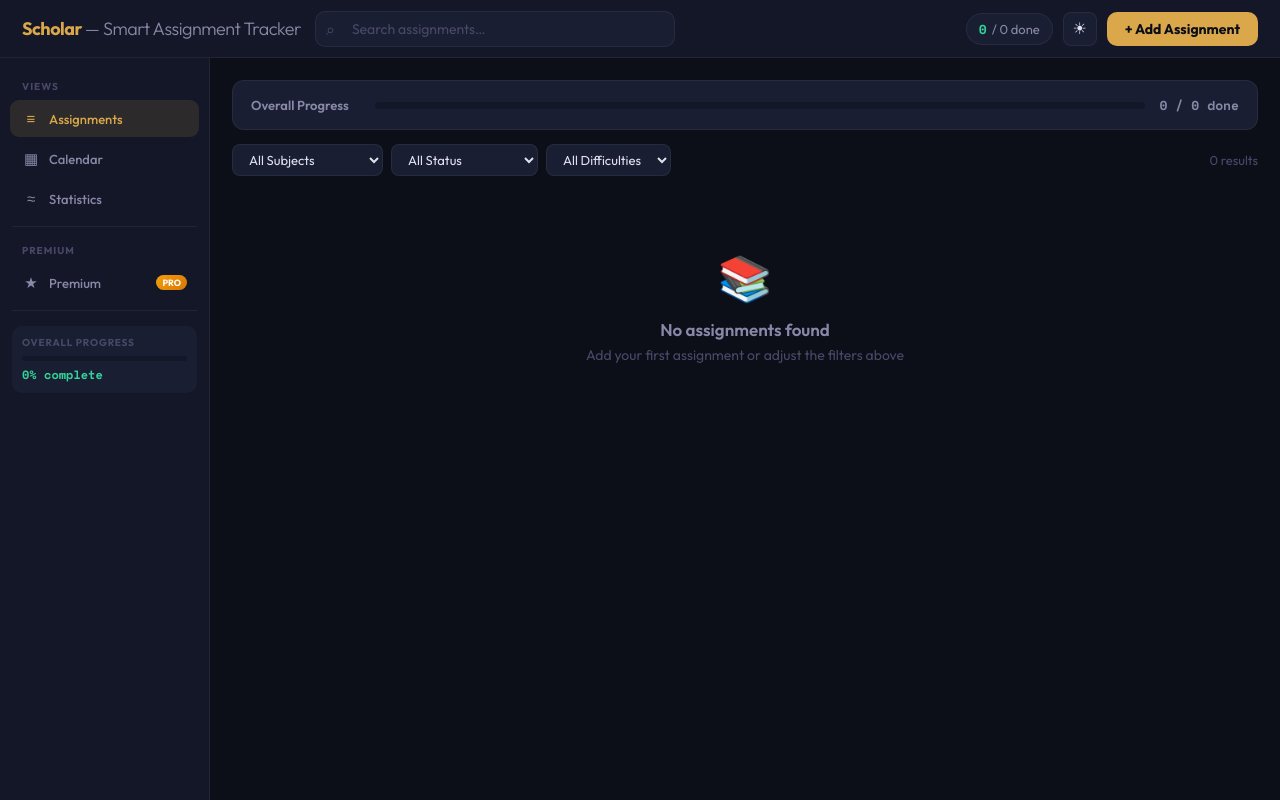
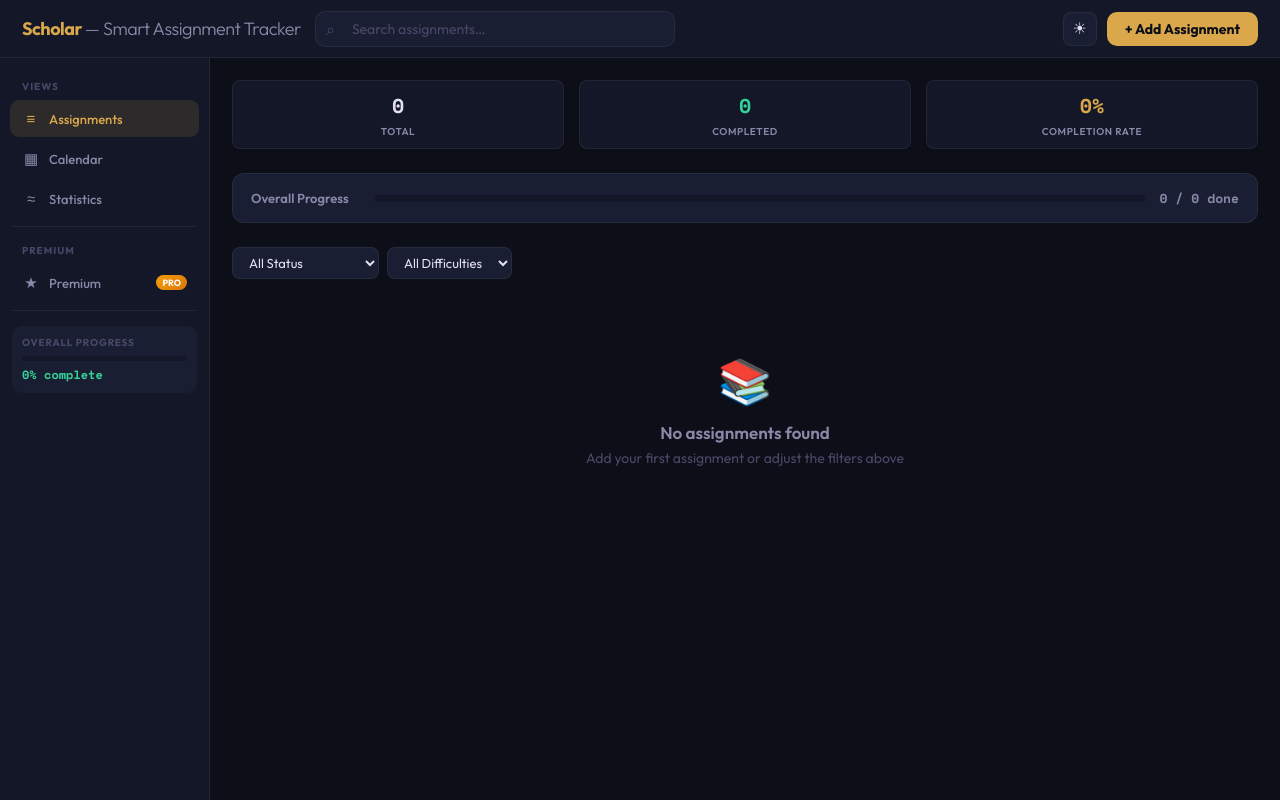
Before and after one commit to Pendragonnnnn/FrontEnd-Y2_T2_FinalProject, a React (Vite) app: page / in a window 1280 px wide. Built offline with nearby package versions, Linux system fonts and the light colour scheme.

Commit message:
New Version

```diff
--- a/src/components/AddModal.jsx
+++ b/src/components/AddModal.jsx
@@ -5,7 +5,7 @@ export default function AddModal({ initial, onClose, onSave }) {
   const today = new Date().toISOString().split('T')[0]
   const [form, setForm] = useState({
     title:      initial?.title      || '',
-    subject:    initial?.subject    || 'Math',
+    subject:    initial?.subject    || '',
     dueDate:    initial?.dueDate    || today,
     difficulty: initial?.difficulty || 'Medium',
     schedule:   initial?.schedule   || '',
@@ -23,17 +23,19 @@ export default function AddModal({ initial, onClose, onSave }) {
 
         <div className="form-field">
           <label className="form-label">Assignment Title *</label>
-          <input className="form-input" placeholder="e.g. Chapter 5 Essay" value={form.title}
+          <input className="form-input" placeholder="Please Enter Your Assignment Title" value={form.title}
             onChange={e => upd('title', e.target.value)} autoFocus />
         </div>
 
         <div className="form-row">
           <div className="form-field">
             <label className="form-label">Subject</label>
-            <select className="form-input" value={form.subject} onChange={e => upd('subject', e.target.value)}>
-              {SUBJECTS.map(s => <option key={s} value={s}>{s}</option>)}
-            </select>
-          </div>
+            <input
+              className="form-input" type="text" placeholder="Please Enter Your SUBJECT"
+              value={form.subject}
+              onChange={e => upd('subject', e.target.value)}
+          />
+        </div>
           <div className="form-field">
             <label className="form-label">Due Date *</label>
             <input className="form-input" type="date" value={form.dueDate} onChange={e => upd('dueDate', e.target.value)} />
--- a/src/components/AssignmentCard.jsx
+++ b/src/components/AssignmentCard.jsx
@@ -36,11 +36,6 @@ export default function AssignmentCard({ assignment: a, onToggle, onDelete, onEd
         <button className={`complete-btn ${a.completed ? 'yes' : ''}`} onClick={() => onToggle(a.id)}>
           {a.completed ? '✓ Completed' : '○ Mark Complete'}
         </button>
-        <label className="attach-btn">
-          📎 Attach
-          <input type="file" style={{ display: 'none' }}
-            onChange={e => { if (e.target.files[0]) onAttach(a.id, e.target.files[0].name); e.target.value = '' }} />
-        </label>
       </div>
     </div>
   )
--- a/src/components/ListView.jsx
+++ b/src/components/ListView.jsx
@@ -6,8 +6,11 @@ export default function ListView({
   assignments, search,
   filterSub, setFilterSub, filterStatus, setFilterStatus, filterDiff, setFilterDiff,
   onToggle, onDelete, onEdit, onProgress, onAttach,
-  doneCount, total, rate,
 }) {
+  const total     = assignments.length
+  const doneCount = assignments.filter(a => a.completed).length
+  const rate      = total > 0 ? Math.round((doneCount / total) * 100) : 0
+
   const q = search.toLowerCase()
   const filtered = assignments
     .filter(a => {
@@ -29,17 +32,32 @@ export default function ListView({
 
   return (
     <div className="list-wrap">
+
+      {/* --- Stats Boxes --- */}
+      <div className="stats-grid">
+        {[
+          [total,      'Total',           'var(--text)'],
+          [doneCount,  'Completed',       '#34d399'],
+          [rate + '%', 'Completion Rate', '#daa84a'],
+        ].map(([val, label, color]) => (
+          <div key={label} className="stat-card">
+            <div className="stat-val" style={{ color }}>{val}</div>
+            <div className="stat-label">{label}</div>
+          </div>
+        ))}
+      </div>
+
+      {/* --- Overall Progress --- */}
       <div className="progress-overview">
         <span className="progress-label">Overall Progress</span>
-        <div className="prog-bar"><div className="prog-bar-fill" style={{ width: `${rate}%` }} /></div>
-        <div className="prog-txt">{doneCount} / {total} done</div>
+        <div className="prog-bar">
+        <div className="prog-bar-fill" style={{ width: `${rate}%` }}></div>
+      </div>
+      <div className="prog-txt">{doneCount} / {total} done</div>
       </div>
 
+      {/* --- Filter Bar --- */}
       <div className="filter-bar">
-        <select className="filter-select" value={filterSub}    onChange={e => setFilterSub(e.target.value)}>
-          <option value="All">All Subjects</option>
-          {SUBJECTS.map(s => <option key={s} value={s}>{s}</option>)}
-        </select>
         <select className="filter-select" value={filterStatus} onChange={e => setFilterStatus(e.target.value)}>
           <option value="All">All Status</option>
           <option value="Active">Active</option>
@@ -52,9 +70,9 @@ export default function ListView({
           <option value="Medium">Medium</option>
           <option value="Hard">Hard</option>
         </select>
-        <span className="filter-count">{filtered.length} result{filtered.length !== 1 ? 's' : ''}</span>
       </div>
 
+      {/* --- Assignment Cards --- */}
       {filtered.length === 0 ? (
         <div className="empty">
           <div className="empty-ic">📚</div>
--- a/src/components/Topbar.jsx
+++ b/src/components/Topbar.jsx
@@ -8,7 +8,6 @@ export default function Topbar({ search, onSearch, doneCount, total, onAdd, them
         <input type="text" placeholder="Search assignments…" value={search} onChange={e => onSearch(e.target.value)} />
       </div>
       <div className="topbar-right">
-        <div className="pill"><span className="pill-num">{doneCount}</span> / {total} done</div>
         <button className="theme-btn" onClick={onToggleTheme}>
           {theme === 'dark' ? '☀' : '☽'}
         </button>
--- a/src/index.css
+++ b/src/index.css
@@ -215,3 +215,35 @@ body { font-family: 'Outfit', sans-serif; background: var(--bg); color: var(--te
   .prem-content { grid-template-columns: 1fr; }
   .feat-grid    { grid-template-columns: 1fr; }
 }
+
+/* --- Adjust Overall Progress spacing --- */
+.progress-overview {
+  margin-bottom: 10px; /* more space between progress and stats */
+}
+
+/* --- Compact Stats Boxes --- */
+.stats-grid {
+  display: flex;
+  gap: 15px;          /* tighter spacing between boxes */
+  margin-bottom: 10px; /* spacing before next section */
+}
+
+.stat-card {
+  flex: 1;
+  padding: 10px;       /* smaller box padding */
+  border-radius: 8px;
+  background: var(--surface);
+  text-align: center;
+  box-shadow: 0 1px 4px rgba(0,0,0,0.05); /* subtle shadow */
+}
+
+.stat-val {
+  font-size: 20px;     /* slightly smaller number */
+  font-weight: 700;
+}
+
+.stat-label {
+  font-size: 10px;     /* smaller label */
+  color: var(--muted);
+  margin-top: 5px;
+}
```
